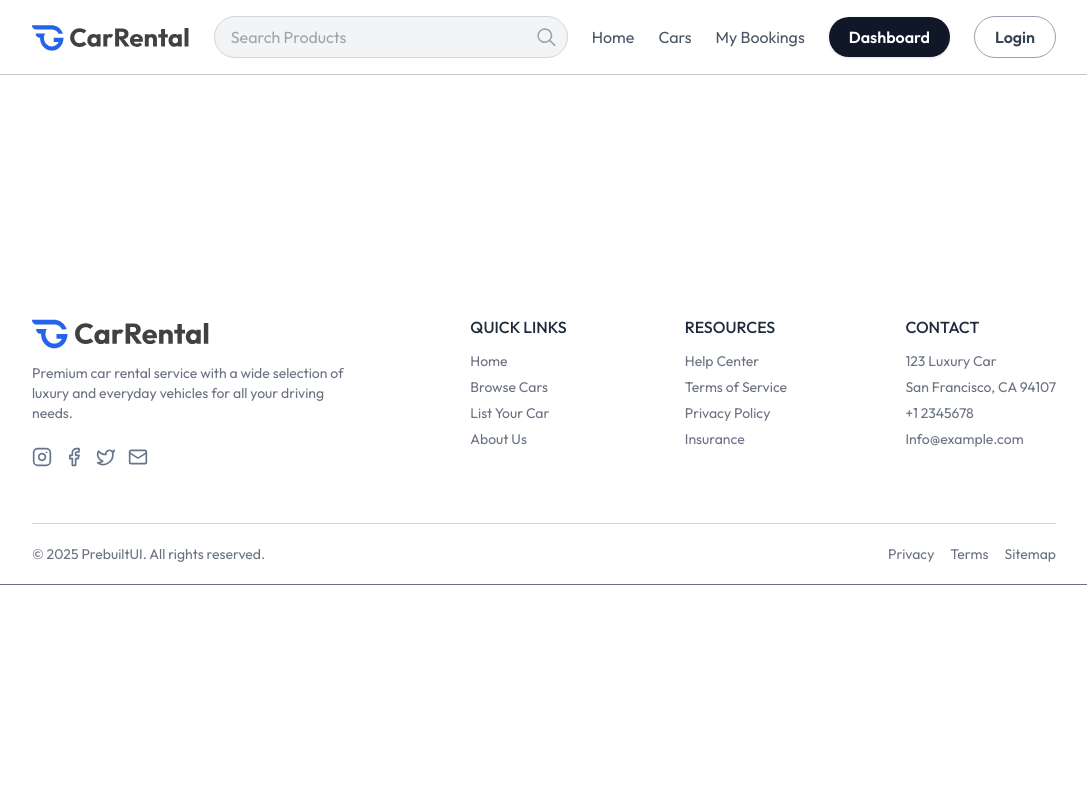
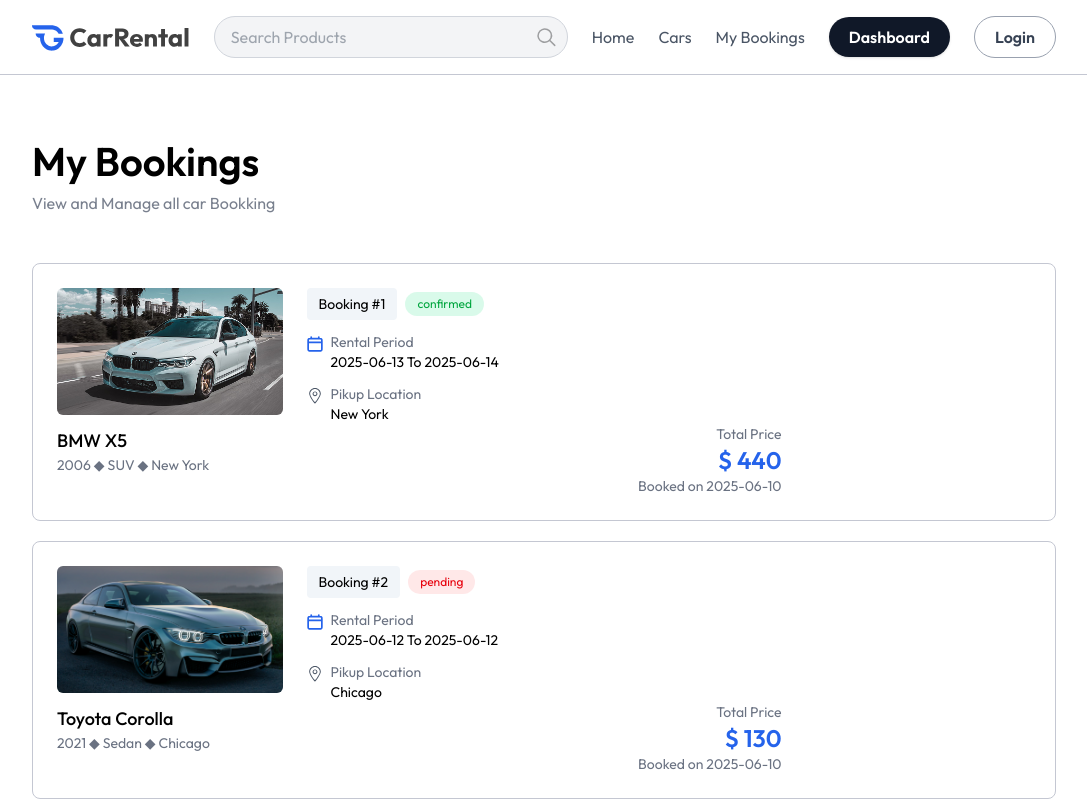
Before and after one commit to KeshavendraSingh15/YourCarRental, a React (Vite) app: page /my-bookings in a window 1280 px wide. Shown: the top 801 px of the page, without its empty margins (96-1183 px from the left). Built offline with nearby package versions, Linux system fonts and the light colour scheme.

Commit message:
Mybooking page completd

```diff
--- a/src/App.jsx
+++ b/src/App.jsx
@@ -18,7 +18,7 @@
       <Route path='/car-details/:id' element={<CarDetails/>}></Route>
       <Route path="/cars/car-details/:id" element={<CarDetails />} />
       <Route path='/cars' element={<Cars/>}></Route>
-      <Route path='/my-booking' element={<MyBooking/>}></Route>
+      <Route path='/my-bookings' element={<MyBooking/>}></Route>
 
       </Routes>
 
--- a/src/pages/MyBooking.jsx
+++ b/src/pages/MyBooking.jsx
@@ -1,7 +1,74 @@
-import React from 'react'
+import React, { useEffect, useState } from 'react'
+import { assets, dummyMyBookingsData } from "../assets/assets";
+import { Title } from "../compponents/Title";
 
 export const MyBooking = () => {
+
+   const [bookings,setBooking]= useState([]);
+   const currency = import.meta.env.VITE_CURRENCY;
+
+   const fetchMyBookings =async () => {
+    setBooking(dummyMyBookingsData)
+   }
+
+   useEffect(()=>{
+    fetchMyBookings();
+   },[])
+
   return (
-    <div>MyBooking</div>
+    <div className='px-6 md:px-16 lg:px-24 xl:px-32 2xl:px-48 mt-16 text-sm
+    max-w-7xl'>
+      <Title title='My Bookings' subTitle='View and Manage all car Bookking' align='left'></Title>
+
+      <div>
+        {bookings.map((booking,index)=>(
+          <div key={booking._id} className='grid grid-cols-1 md:grid-cols-4 gap-6
+          p-6 border border-borderColor rounded-lg mt-5 first:mt-12'>
+              {/* car image+info */}
+              <div className='md:col-span-1'>
+               <div className='rounded-md overflow-hidden mb-3'>
+                <img src={booking.car.image} alt="" className='w-full h-auto aspect-video object-cover'/>
+               </div>
+               <p className='text-lg font-medium mt-2'>{booking.car.brand} {booking.car.model}</p>
+                <p className='text-gray-500'>{booking.car.year} ◆ {booking.car.category} ◆ {booking.car.location}</p>
+              </div>
+               {/* Booking info */}
+              <div className="md:col-span-2">
+                <div className="flex items-center gap-2">
+                 <p className="px-3 py-1.5 bg-light rounded">
+                   Booking #{index+1}
+                 </p>
+                 <p className={`px-3 py-1 text-xs rounded-full ${booking.status==='confirmed' ? 'bg-green-400/15 text-green-600':'bg-red-400/15 text-red-600'}`}>{booking.status}</p>
+                </div>
+
+                 <div className='flex items-start gap-2 mt-3'>
+                  <img src={assets.calendar_icon_colored} alt="" className='w-4 h-4 mt-1'/>
+                 <div>
+                  <p className='text-gray-500'>Rental Period</p>
+                  <p>{booking.pickupDate.split('T')[0]} To {booking.returnDate.split('T')[0]}</p>
+                 </div>
+                 </div>
+
+                 <div className='flex items-start gap-2 mt-3'>
+                  <img src={assets.location_icon} alt="" className='w-4 h-4 mt-1'/>
+                 <div>
+                  <p className='text-gray-500'>Pikup Location</p>
+                  <p>{booking.car.location}</p>
+                 </div>
+                 </div>
+                   {/* price */}
+
+                   <div className='md:col-span-1 flex flex-col justify-center gap-6'>
+                    <div className='text-sm text-gray-500 text-right'>
+                      <p>Total Price</p>
+                      <h1 className='text-2xl font-semibold text-primary'>{currency} {booking.price}</h1>
+                      <p>Booked on {booking?.createdAt?.split('T')[0]}</p>
+                    </div>
+                   </div>
+              </div>
+          </div>
+        ))}
+      </div>
+    </div>
   )
 }
```
